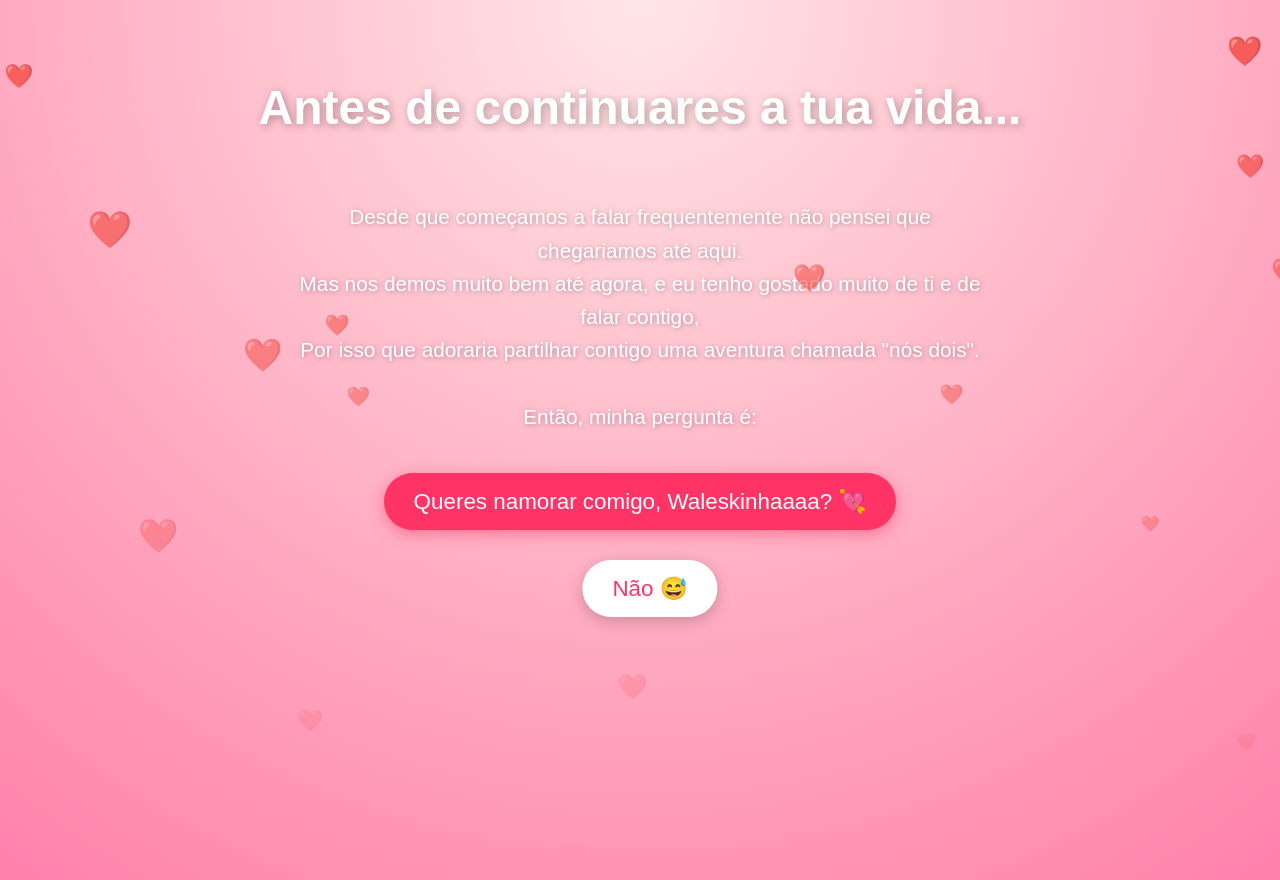
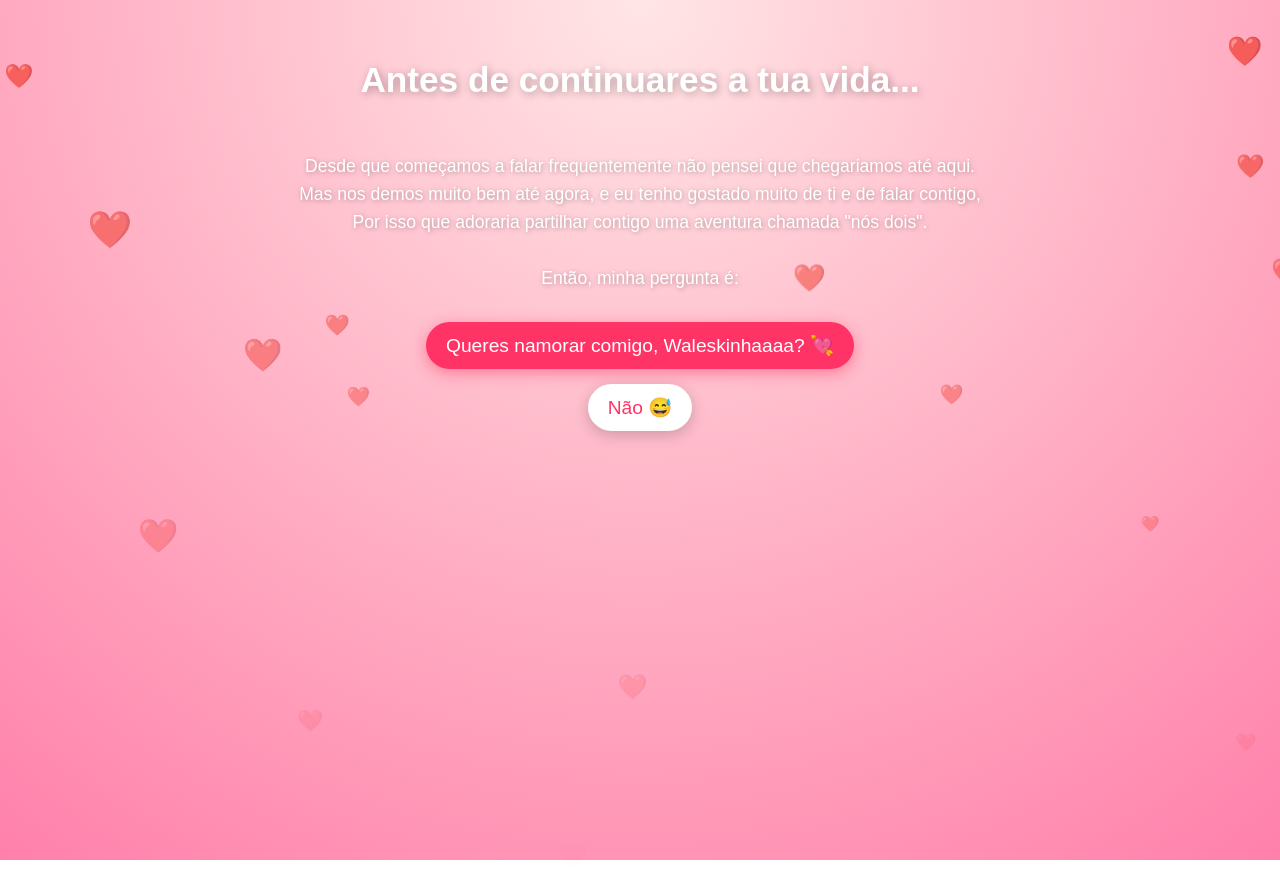
Before and after one commit to BaggageEB05/Nmrpedido, a plain HTML site: page index.html in a window 1280 px wide. Drawn offline with Linux system fonts and the light colour scheme.

Commit message:
Update index.html

```diff
--- a/index.html
+++ b/index.html
@@ -12,18 +12,18 @@
     background: radial-gradient(circle at top, #ffe6e6, #ffb3c6, #ff80ab);
     text-align: center;
     color: #fff;
-    height: 100vh;
-    overflow: hidden;
+    min-height: 100vh;
     position: relative;
   }
   h1 {
-    margin-top: 80px;
-    font-size: 3rem;
+    margin-top: 60px;
+    font-size: 2.2rem;
     text-shadow: 2px 2px 8px rgba(0,0,0,0.3);
+    padding: 0 10px;
   }
   p {
-    font-size: 1.3rem;
-    max-width: 700px;
+    font-size: 1.1rem;
+    max-width: 90%;
     margin: 20px auto;
     line-height: 1.6;
     text-shadow: 1px 1px 5px rgba(0,0,0,0.3);
@@ -33,11 +33,16 @@
     margin-top: 30px;
     position: relative;
     z-index: 10;
+    display: flex;
+    flex-direction: column;
+    align-items: center;
+    gap: 15px;
+    padding-bottom: 50px;
   }
   button {
-    padding: 15px 30px;
-    margin: 10px;
-    font-size: 1.4rem;
+    padding: 12px 20px;
+    font-size: 1.2rem;
+    max-width: 90%;
     border: none;
     border-radius: 30px;
     cursor: pointer;
@@ -49,17 +54,13 @@
     box-shadow: 0 4px 15px rgba(255, 51, 102, 0.5);
   }
   .yes:hover {
-    transform: scale(1.1);
+    transform: scale(1.05);
     background: #ff6699;
   }
   .no {
     background-color: #fff;
     color: #ff3366;
-    position: absolute; /* agora segue a posição do container */
-    left: 50%;
-    transform: translateX(-50%);
-    top: 100%; /* embaixo do botão sim */
-    margin-top: 20px;
+    position: relative;
     box-shadow: 0 4px 15px rgba(0,0,0,0.2);
   }
   /* Corações caindo */
@@ -69,6 +70,7 @@
     color: rgba(255,255,255,0.8);
     font-size: 20px;
     animation: fall linear forwards;
+    pointer-events: none;
   }
   @keyframes fall {
     to {
@@ -102,7 +104,7 @@ Então, minha pergunta é:
     const noBtn = document.getElementById('noBtn');
     const music = document.getElementById('bgMusic');
 
-    // Iniciar música na primeira interação
+    // Música ao interagir
     let musicStarted = false;
     function startMusic() {
       if (!musicStarted) {
@@ -113,7 +115,7 @@ Então, minha pergunta é:
     document.addEventListener('click', startMusic);
     document.addEventListener('mousemove', startMusic);
 
-    // Botão "não" foge sem colidir com o botão "Sim"
+    // Fuga do botão NÃO
     document.addEventListener('mousemove', (e) => {
       const rect = noBtn.getBoundingClientRect();
       const distance = Math.hypot(
@@ -152,7 +154,6 @@ Então, minha pergunta é:
           if (attempts > 100) break;
         } while (isOverlapping(newX, newY));
 
-        // agora usamos position fixed para movimentar
         noBtn.style.position = 'fixed';
         noBtn.style.left = `${newX}px`;
         noBtn.style.top = `${newY}px`;
@@ -160,7 +161,7 @@ Então, minha pergunta é:
       }
     });
 
-    // Corações a cair continuamente
+    // Corações
     function createHeart() {
       const heart = document.createElement('div');
       heart.classList.add('heart');
@@ -169,7 +170,6 @@ Então, minha pergunta é:
       heart.style.fontSize = (15 + Math.random() * 25) + 'px';
       heart.style.animationDuration = (4 + Math.random() * 3) + 's';
       document.body.appendChild(heart);
-
       setTimeout(() => heart.remove(), 7000);
     }
     setInterval(createHeart, 300);
```
